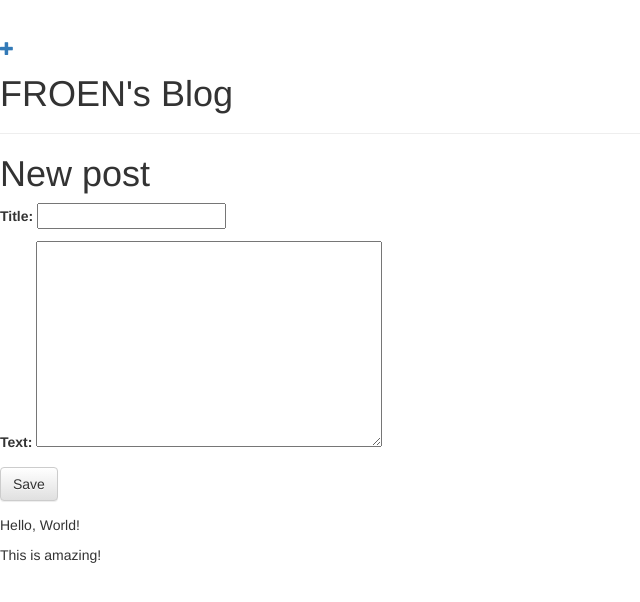
After one commit to froen47/my-first-blog, a Django app: page /post/new in a window 1280 px wide. The commit adds this page. Shown: the top 602 px of the page, without its empty margins (0-640 px from the left). Run offline with Django 3.2, Linux system fonts and the light colour scheme; some libraries are stand-ins or nearby versions.

Commit message:
Created a page capable of posting new post.

```diff
--- /dev/null
+++ b/blog/forms.py
@@ -0,0 +1,8 @@
+from django import forms
+from .models import Post
+
+class PostForm(forms.ModelForm):
+
+    class Meta:
+        model = Post
+        fields = ('title', 'text',)
--- a/blog/templates/blog/base.html
+++ b/blog/templates/blog/base.html
@@ -7,7 +7,8 @@
         <link rel="stylesheet" href="{% static 'css/blog.css' %}">
     </head>
     <body>
-        <div>
+        <div class="page-header">
+                <a href="{% url 'post_new' %}" class="top-menu"><span class="glyphicon glyphicon-plus"></span></a>
             <h1>FROEN's Blog</h1>
         </div>
         <div>
--- /dev/null
+++ b/blog/templates/blog/post_edit.html
@@ -0,0 +1,10 @@
+{% extends 'blog/base.html' %}
+
+{% block content %}
+    <h1>New post</h1>
+    <form method="POST" class="post-form">
+        {% csrf_token %}
+        {{ form.as_p }}
+        <button type="submit" class="save btn btn-default">Save</button>
+    </form>
+{% endblock %}
--- a/blog/urls.py
+++ b/blog/urls.py
@@ -4,4 +4,5 @@
 urlpatterns = [
     path('', views.post_list, name='post_list'),
     path('post/<int:pk>/', views.post_detail, name='post_detail'),
+    path('post/new', views.post_new, name='post_new'),
 ]
--- a/blog/views.py
+++ b/blog/views.py
@@ -1,6 +1,7 @@
-from django.shortcuts import render, get_object_or_404
+from django.shortcuts import render, get_object_or_404, redirect
 from django.utils import timezone
 from .models import Post
+from .forms import PostForm
 
 def post_list(request):
     posts = Post.objects.filter(published_date__lte=timezone.now()).order_by("published_date")
@@ -9,3 +10,16 @@
 def post_detail(request, pk):
     post = get_object_or_404(Post, pk=pk)
     return render(request, 'blog/post_detail.html', {'post': post})
+
+def post_new(request):
+    if request.method == "POST":
+        form = PostForm(request.POST)
+        if form.is_valid():
+            post = form.save(commit=False)
+            post.author = request.user
+            post.published_date = timezone.now()
+            post.save()
+            return redirect('post_detail', pk=post.pk)
+    else:
+        form = PostForm()
+    return render(request, 'blog/post_edit.html', {'form': form})
```
